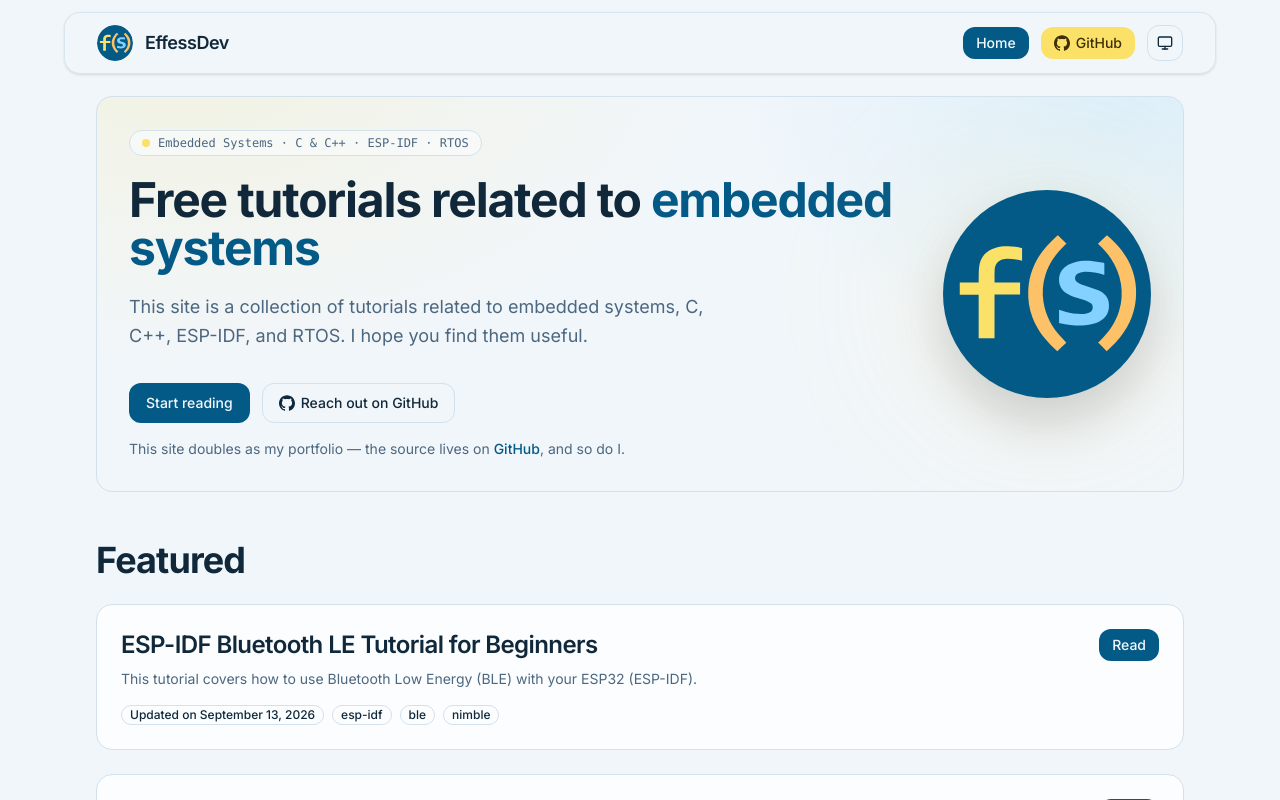
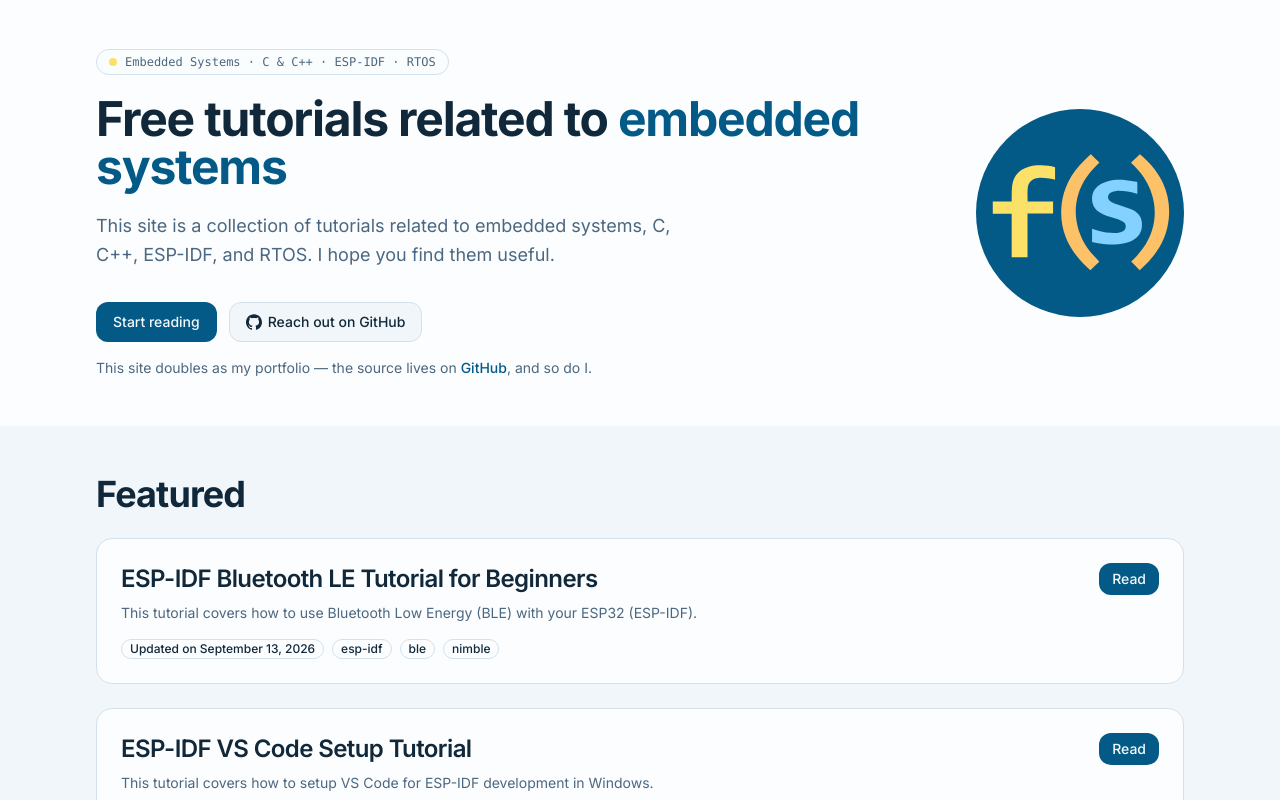
Before and after one commit to effessdev/effessdev.github.io, a Next.js app: page / in a window 1280 px wide. Shown: the top 800 px of the page. Built offline with nearby package versions, Linux system fonts and the light colour scheme.

Commit message:
simplify hero

```diff
--- a/src/app/globals.css
+++ b/src/app/globals.css
@@ -64,22 +64,6 @@
   * {
     border-color: var(--border);
   }
-}
-
-/* Soft "broadcast glow" behind the home hero, tinted with the brand mark's
-   own colors — yellow and sky signals radiating out of the sea. */
-.hero-glow {
-  background:
-    radial-gradient(
-      55rem 32rem at 8% -10%,
-      color-mix(in srgb, var(--secondary) 16%, transparent),
-      transparent 60%
-    ),
-    radial-gradient(
-      45rem 30rem at 95% 0%,
-      color-mix(in srgb, var(--accent) 18%, transparent),
-      transparent 55%
-    );
 }
 
 .katex-display {
--- a/src/app/layout.tsx
+++ b/src/app/layout.tsx
@@ -7,8 +7,6 @@ import { ThemeProvider } from "next-themes";
 import { cn } from "@/lib/utils";
 import { brand } from "@/lib/brand";
 import { SiteFooter } from "@/components/layout/site-footer";
-import { SiteHeader } from "@/components/layout/site-header";
-import ScrollHeader from "@/components/scroll-header";
 
 const inter = Inter({ subsets: ["latin"], variable: "--font-sans" });
 
@@ -60,13 +58,8 @@ export default function RootLayout({
           enableSystem
           disableTransitionOnChange
         >
-          <ScrollHeader>
-            <SiteHeader />
-          </ScrollHeader>
-
-          <main className="flex-1 w-full mx-auto max-w-6xl px-4 pt-24 pb-12 sm:px-6 lg:px-8">
-            {children}
-          </main>
+          {/* The navbar lives in the /read layout — the home page has none. */}
+          <main className="flex-1 w-full">{children}</main>
 
           <SiteFooter />
         </ThemeProvider>
--- a/src/app/page.tsx
+++ b/src/app/page.tsx
@@ -16,7 +16,10 @@ export default function Home() {
     <>
       <Hero />
 
-      <div id="tutorials" className="pt-12 scroll-mt-24">
+      <div
+        id="tutorials"
+        className="mx-auto w-full max-w-6xl px-4 pt-12 pb-12 sm:px-6 lg:px-8"
+      >
         <ContentList heading="Featured" items={featured} />
         <div className="pt-8" id="other-posts" />
         <ContentList heading="Other" items={other} />
--- /dev/null
+++ b/src/app/read/layout.tsx
@@ -0,0 +1,20 @@
+import { SiteHeader } from "@/components/layout/site-header";
+import ScrollHeader from "@/components/scroll-header";
+
+export default function ReadLayout({
+  children,
+}: {
+  children: React.ReactNode;
+}) {
+  return (
+    <>
+      <ScrollHeader>
+        <SiteHeader />
+      </ScrollHeader>
+
+      <div className="mx-auto w-full max-w-6xl px-4 pt-24 pb-12 sm:px-6 lg:px-8">
+        {children}
+      </div>
+    </>
+  );
+}
--- a/src/components/brand/hero.tsx
+++ b/src/components/brand/hero.tsx
@@ -11,8 +11,8 @@ const github = socials.find((social) => social.label === "GitHub")!;
  */
 export function Hero() {
   return (
-    <section className="hero-glow border rounded-2xl relative overflow-hidden">
-      <div className="mx-auto flex w-full max-w-6xl flex-col items-start gap-10 px-4 py-4 sm:py-6 sm:px-6 md:flex-row md:items-center lg:px-8 lg:py-8">
+    <section className="bg-card">
+      <div className="mx-auto flex w-full max-w-6xl flex-col items-start gap-10 px-4 py-12 sm:px-6 md:flex-row md:items-center lg:px-8">
         <div className="flex-1">
           <p className="inline-flex items-center gap-2 rounded-full border border-border bg-card/60 px-3 py-1 font-mono text-xs text-muted-foreground">
             <span className="h-2 w-2 rounded-full bg-secondary" aria-hidden />
@@ -58,12 +58,8 @@ export function Hero() {
           </p>
         </div>
 
-        <div className="relative mx-auto hidden shrink-0 md:block">
-          <div
-            aria-hidden
-            className="absolute inset-0 -m-10 rounded-full bg-secondary/10 blur-3xl"
-          />
-          <Logo className="relative h-52 w-52 drop-shadow-2xl" />
+        <div className="mx-auto hidden shrink-0 md:block">
+          <Logo className="h-52 w-52" />
         </div>
       </div>
     </section>
```
